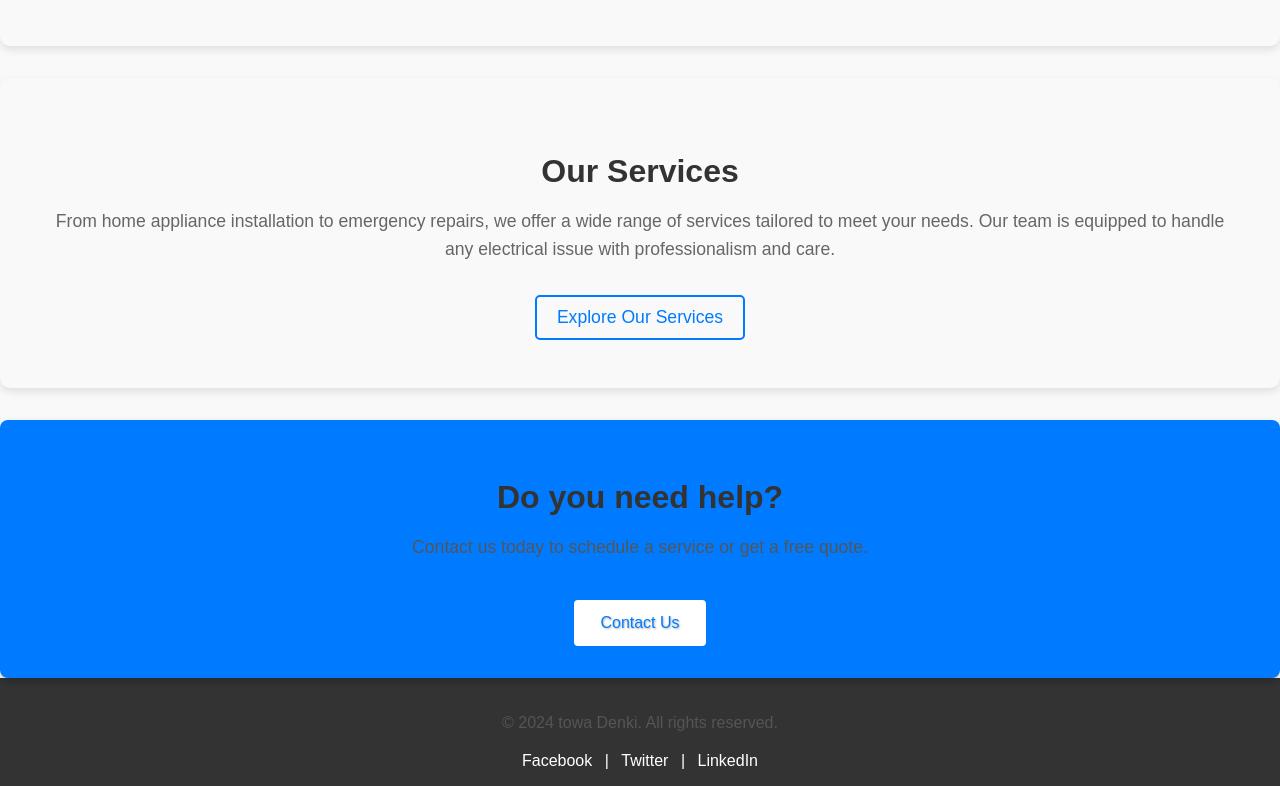
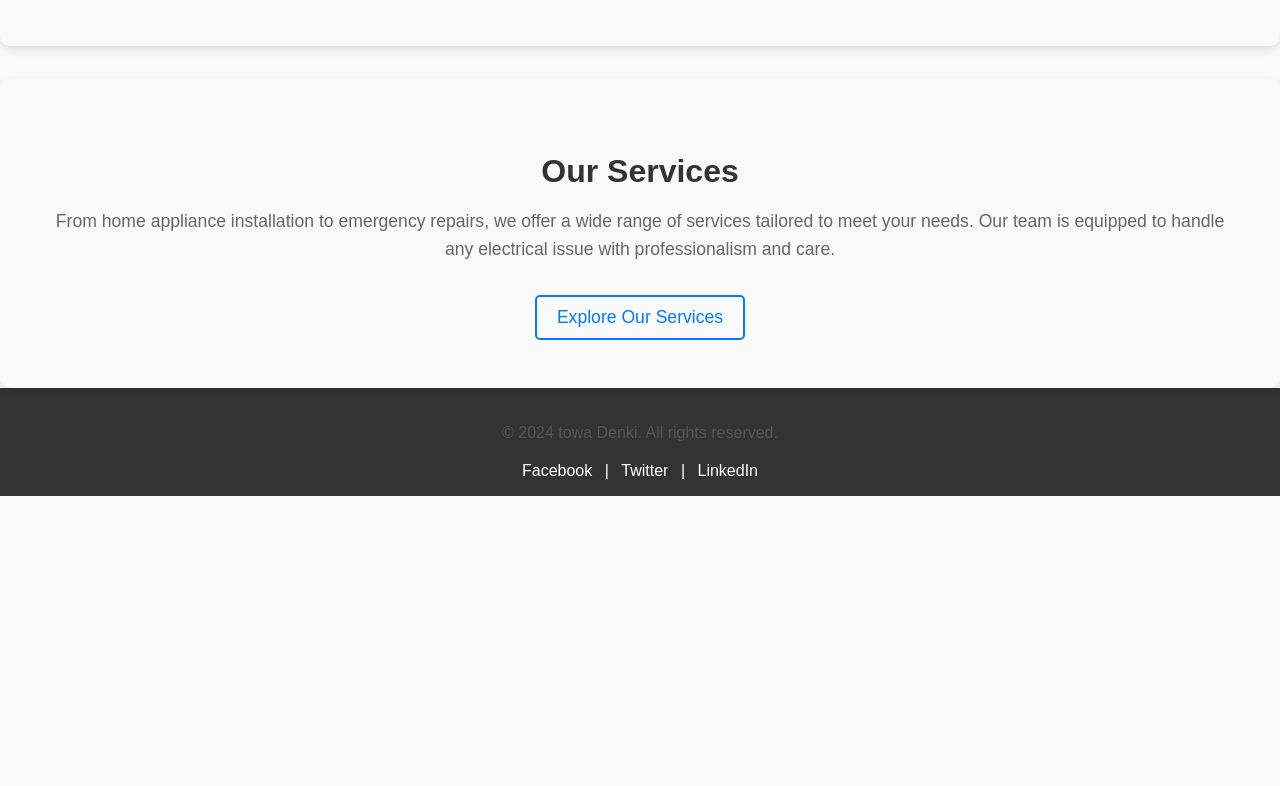
Before and after one commit to aminedev24/lightBulb, a React (Create React App) app: page /#/ in a window 1280 px wide. Shown: the part 839-1625 px from the top of the page. After the commit the page ends 1335 px from the top, so only its background shows below. Built offline with nearby package versions, Linux system fonts and the light colour scheme.

Commit message:
fixed path

```diff
--- a/src/components/homepage.js
+++ b/src/components/homepage.js
@@ -56,14 +56,7 @@ const Home = () => {
           </a>
         </section>
 
-        {/* Call to Action Section */}
-        <section className="cta-section">
-          <h2>Do you need help?</h2>
-          <p>Contact us today to schedule a service or get a free quote.</p>
-          <a href="#/contact" className="cta-button">
-            Contact Us
-          </a>
-        </section>
+
       </AnimateOnScroll>
     </>
   );
--- a/src/components/services.js
+++ b/src/components/services.js
@@ -5,6 +5,7 @@ import React from 'react';
 import '../css/services.css';
 const Services = () => {
   return (
+    <>
     <section id="services" className="services-section">
       <h2>Our Services</h2>
       <div className="services-list">
@@ -25,6 +26,16 @@ const Services = () => {
         </div>
       </div>
     </section>
+
+     {/* Call to Action Section */}
+     <section className="cta-section">
+     <h2>Do you need help?</h2>
+     <p>Contact us today to schedule a service or get a free quote.</p>
+     <a href="#/contact" className="cta-button">
+       Contact Us
+     </a>
+   </section>
+   </>
   );
 }
 
--- a/src/css/homepage.css
+++ b/src/css/homepage.css
@@ -263,8 +263,7 @@
 /* General Section Styles */
 .home-section,
 .about-us,
-.services-preview,
-.cta-section {
+.services-preview {
   opacity: 0;
   transform: translateY(50px);
   transition: opacity 0.6s ease-out, transform 0.6s ease-out;
```
